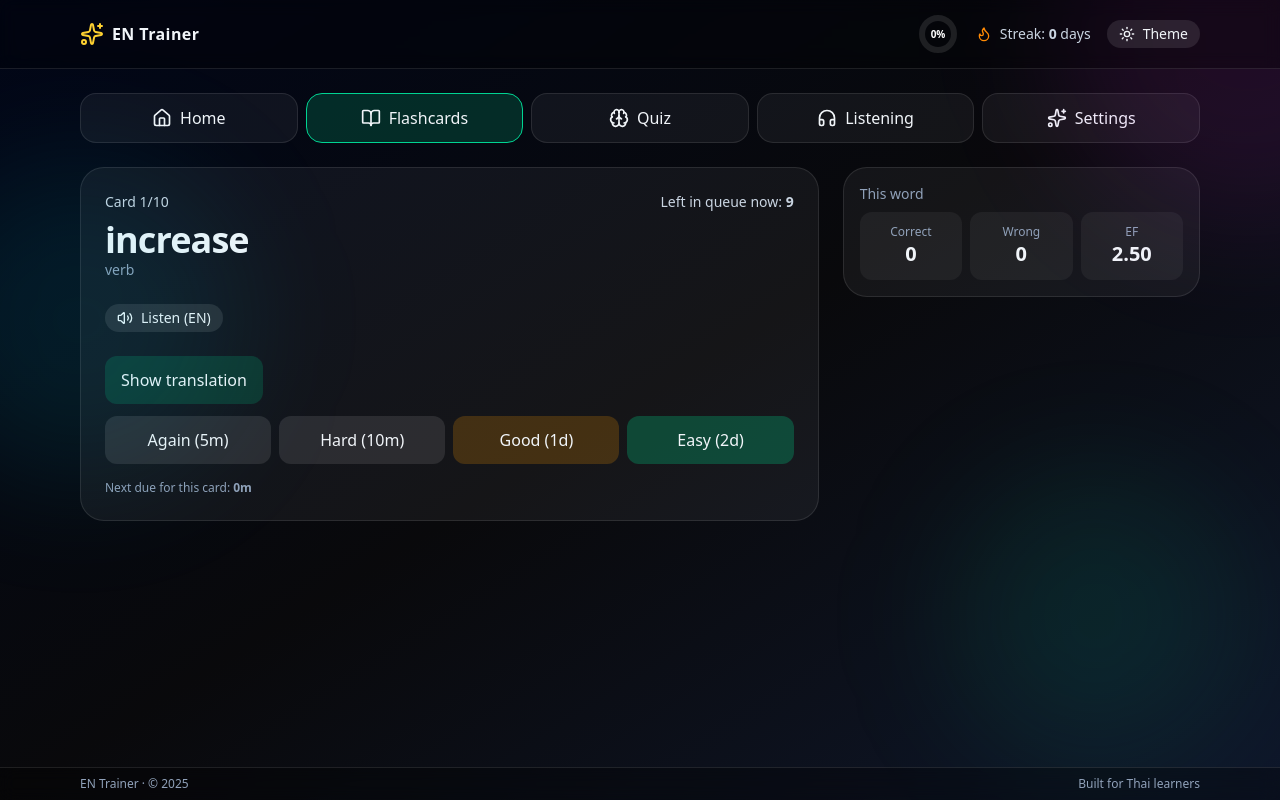
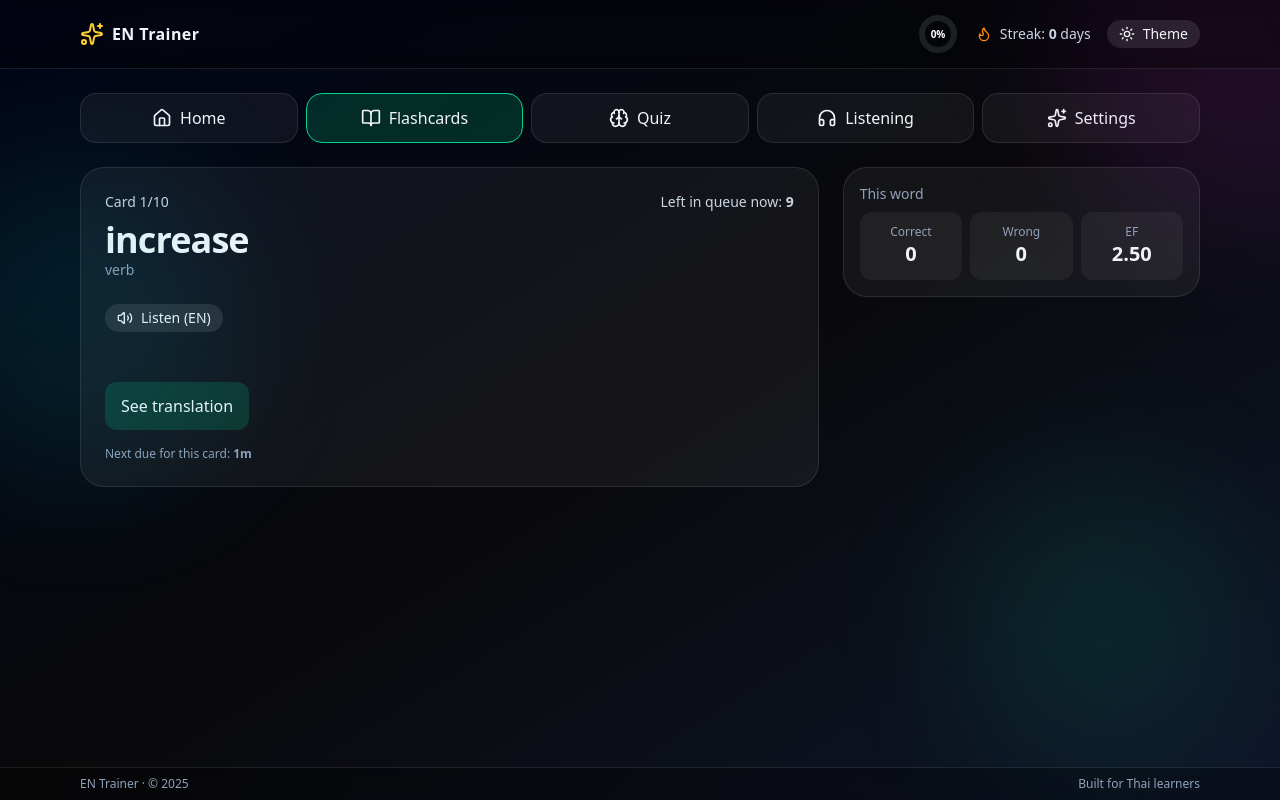
Before and after one commit to KornKongpob/en-trainer, a React (Vite) app: page / in a window 1280 px wide. Both pictures are taken after a click on the button "Flashcards". Built offline with nearby package versions, Linux system fonts and the light colour scheme.

Commit message:
Flashcards: hide grading until 'See translation' is clicked

```diff
--- a/src/tabs/Flashcards.jsx
+++ b/src/tabs/Flashcards.jsx
@@ -1,258 +1,24 @@
 // src/tabs/Flashcards.jsx
 import React, { useEffect, useMemo, useRef, useState } from "react";
 import { CheckCircle2, Volume2 } from "lucide-react";
+import {
+  safeProgress,
+  previewLabel,
+  applyGradeUpdate,
+  todayKey,
+  nowMs,
+  MS,
+  humanizeMs,
+} from "../srs/engine";
 
-/* ========= Local helpers ========= */
 const classNames = (...a) => a.filter(Boolean).join(" ");
-const toKeyDate = (d = new Date()) => {
-  const y = d.getFullYear();
-  const m = String(d.getMonth() + 1).padStart(2, "0");
-  const day = String(d.getDate()).padStart(2, "0");
-  return `${y}-${m}-${day}`;
-};
-const fromKeyDate = (k) => {
-  const [y, m, d] = String(k || "").split("-").map(Number);
-  return new Date(y || 1970, (m || 1) - 1, d || 1);
-};
-const todayKey = () => toKeyDate();
-const nowMs = () => Date.now();
-const MS = { min: 60_000, hour: 3_600_000, day: 86_400_000 };
 
-function humanizeMs(ms) {
-  if (!Number.isFinite(ms) || ms <= 0) return "0m";
-  if (ms < MS.hour) return `${Math.max(1, Math.round(ms / MS.min))}m`;
-  if (ms < MS.day) return `${Math.max(1, Math.round(ms / MS.hour))}h`;
-  return `${Math.max(1, Math.round(ms / MS.day))}d`;
-}
-
-function safeProgress(p) {
-  // Always provide sane defaults so UI never crashes
-  return {
-    ef: 2.5,
-    interval: 0,
-    reps: 0,
-    reviews: 0,
-    correct: 0,
-    wrong: 0,
-    introduced: false,
-    introducedOn: null,
-    due: todayKey(),
-    dueAt: nowMs(),
-    lastLatencyMs: null,
-    avgLatencyMs: null,
-    latencyCount: 0,
-    latencyHistory: [],
-    penaltyDateKey: null,
-    penaltyLevelToday: 0,
-    ...(p || {}),
-  };
-}
-
-/* ========= SM-2 / stages / timing / penalties ========= */
-function sm2Step(progress, quality, baseIntervals) {
-  let { ef = 2.5, interval = 0, reps = 0 } = progress;
-  ef = Math.max(1.3, ef + (0.1 - (5 - quality) * (0.08 + (5 - quality) * 0.02)));
-  if (quality < 3) {
-    interval = Math.max(1, Number(baseIntervals?.hard ?? 1));
-    reps = 0;
-  } else if (reps === 0) {
-    interval = Math.max(1, Number(baseIntervals?.good ?? 2));
-    reps = 1;
-  } else if (reps === 1) {
-    interval = Math.max(interval, Number(baseIntervals?.easy ?? 3));
-    reps = 2;
-  } else {
-    const qMul = quality >= 5 ? 1.25 : 1.0;
-    interval = Math.max(1, Math.round(interval * ef * qMul));
-    reps += 1;
-  }
-  return { ef, interval, reps };
-}
-
-function baseStageFor(progIn) {
-  const prog = safeProgress(progIn);
-  const intro = prog.introducedOn;
-  if (!intro) return "day3plus";
-  const t = todayKey();
-  if (t === intro) return "day1";
-  const introD = fromKeyDate(intro);
-  const tD = fromKeyDate(t);
-  const diffDays = Math.round((tD - introD) / MS.day);
-  if (diffDays === 1) return "day2";
-  return "day3plus";
-}
-
-function computeTimingFactor(latencyMs, timing) {
-  const fast = Math.max(0, Number(timing?.fastMs ?? 5000));
-  const slow = Math.max(fast + 1, Number(timing?.slowMs ?? 25000));
-  const clampMin = Number(timing?.clampMin ?? 0.75);
-  const clampMax = Number(timing?.clampMax ?? 1.25);
-  if (!Number.isFinite(latencyMs)) return 1.0;
-  if (latencyMs <= fast) return clampMax;
-  if (latencyMs >= slow) return clampMin;
-  const t = (latencyMs - fast) / (slow - fast);
-  const mul = clampMax + (clampMin - clampMax) * t;
-  return Math.max(clampMin, Math.min(clampMax, mul));
-}
-
-function penaltyMultiplier(level, grade, penalties) {
-  if (level <= 0) return 1;
-
-  const l1 = penalties?.l1 || { hard: 0.40, good: 0.60, easy: 0.60 };
-  const l2 = penalties?.l2plus || { hard: 0.25, good: 0.50, easy: 0.50 };
-  const compound = !!penalties?.compoundAfterL1;
-  const maxLevel = Math.max(1, Number(penalties?.maxLevel ?? 10));
-  const g = grade === "hard" ? "hard" : grade === "easy" ? "easy" : "good";
-
-  const lvl = Math.min(level, maxLevel);
-  if (lvl === 1) return Number(l1[g] ?? 1);
-
-  // level >= 2
-  const base = Number(l2[g] ?? 1);
-  if (!compound) return base;
-  // compound after L1: apply base^(level-1), clamped
-  const out = Math.pow(base, lvl - 1);
-  return Math.max(0.05, Math.min(1, out));
-}
-
-/**
- * Compute next due. Enforces:
- * - Day1/Day2: Easy days > Good days by at least 1.
- * - Day3+: Easy interval > Good interval by at least 1 day under same timing/penalty conditions.
- */
-function computeNext(progressIn, grade, settings, latencyHintMs) {
-  const progress = safeProgress(progressIn);
-  const { intervals, day1, day2, timing, penalties } = settings || {};
-  const stage = baseStageFor(progress);
-
-  const mkDue = (deltaMs) => {
-    const dueAt = nowMs() + (deltaMs || MS.day);
-    return { dueAt, due: toKeyDate(new Date(dueAt)) };
-  };
-  const dropEF = (ef, amount) => Math.max(1.3, (ef || 2.5) - amount);
-  const dropReps = (r) => Math.max(0, (r || 0) - 1);
-
-  // Day 1
-  if (stage === "day1") {
-    if (grade === "again")
-      return {
-        ef: dropEF(progress.ef, 0.15),
-        interval: 0,
-        reps: dropReps(progress.reps),
-        reviews: progress.reviews,
-        ...mkDue(Math.max(1, Number(day1?.againMins ?? 5)) * MS.min),
-      };
-    if (grade === "hard")
-      return {
-        ef: dropEF(progress.ef, 0.05),
-        interval: 0,
-        reps: progress.reps || 0,
-        reviews: progress.reviews,
-        ...mkDue(Math.max(1, Number(day1?.hardMins ?? 10)) * MS.min),
-      };
-    if (grade === "good") {
-      const s = sm2Step(progress, 4, intervals);
-      const d = Math.max(1, Number(day1?.goodDays ?? 1));
-      return { ...s, interval: d, reviews: progress.reviews, ...mkDue(d * MS.day) };
-    }
-    if (grade === "easy") {
-      const s = sm2Step(progress, 5, intervals);
-      const goodRef = Math.max(1, Number(day1?.goodDays ?? 1));
-      let d = Math.max(1, Number(day1?.easyDays ?? 2));
-      if (d <= goodRef) d = goodRef + 1; // ensure Easy > Good by ≥1 day
-      return { ...s, interval: d, reviews: progress.reviews, ...mkDue(d * MS.day) };
-    }
-  }
-
-  // Day 2
-  if (stage === "day2") {
-    if (grade === "again")
-      return {
-        ef: dropEF(progress.ef, 0.15),
-        interval: 0,
-        reps: dropReps(progress.reps),
-        reviews: progress.reviews,
-        ...mkDue(Math.max(1, Number(day2?.againMins ?? 5)) * MS.min),
-      };
-    if (grade === "hard")
-      return {
-        ef: dropEF(progress.ef, 0.05),
-        interval: 0,
-        reps: progress.reps || 0,
-        reviews: progress.reviews,
-        ...mkDue(Math.max(1, Number(day2?.hardMins ?? 15)) * MS.min),
-      };
-    if (grade === "good") {
-      const s = sm2Step(progress, 4, intervals);
-      const d = Math.max(1, Number(day2?.goodDays ?? 1));
-      return { ...s, interval: d, reviews: progress.reviews, ...mkDue(d * MS.day) };
-    }
-    if (grade === "easy") {
-      const s = sm2Step(progress, 5, intervals);
-      const goodRef = Math.max(1, Number(day2?.goodDays ?? 1));
-      let d = Math.max(1, Number(day2?.easyDays ?? 2));
-      if (d <= goodRef) d = goodRef + 1; // ensure Easy > Good by ≥1 day
-      return { ...s, interval: d, reviews: progress.reviews, ...mkDue(d * MS.day) };
-    }
-  }
-
-  // Day 3+: Again = fixed (configurable) minutes
-  if (grade === "again") {
-    const mins = Math.max(1, Number(penalties?.day3AgainMins ?? 15));
-    return {
-      ef: dropEF(progress.ef, 0.15),
-      interval: 0,
-      reps: dropReps(progress.reps),
-      reviews: progress.reviews,
-      ...mkDue(mins * MS.min),
-    };
-  }
-
-  // Day 3+: H/G/E = SM-2 base * timing factor * penalty multiplier (>=1d)
-  const quality = grade === "hard" ? 2 : grade === "good" ? 4 : 5;
-  const base = sm2Step(progress, quality, intervals || { easy: 3, good: 2, hard: 1 });
-  const tf = computeTimingFactor(
-    Number.isFinite(latencyHintMs) ? latencyHintMs : progress.lastLatencyMs ?? (timing?.fastMs ?? 5000),
-    timing
-  );
-  let days = Math.max(1, Math.round(base.interval * tf));
-
-  const today = todayKey();
-  const level = progress.penaltyDateKey === today ? progress.penaltyLevelToday || 0 : 0;
-  const pMul = penaltyMultiplier(level, grade, penalties);
-  days = Math.max(1, Math.round(days * pMul));
-
-  // Enforce Easy > Good by ≥1 day on Day-3+
-  if (grade === "easy") {
-    const baseGood = sm2Step(progress, 4, intervals || { easy: 3, good: 2, hard: 1 });
-    let goodDays = Math.max(1, Math.round(baseGood.interval * tf));
-    const pMulGood = penaltyMultiplier(level, "good", penalties);
-    goodDays = Math.max(1, Math.round(goodDays * pMulGood));
-    if (days <= goodDays) days = goodDays + 1;
-  }
-
-  return { ef: base.ef, interval: days, reps: base.reps, reviews: progress.reviews, ...mkDue(days * MS.day) };
-}
-
-function previewLabel(progress, grade, settings) {
-  const simulated = computeNext(
-    progress,
-    grade,
-    settings,
-    progress?.lastLatencyMs ?? (settings?.timing?.fastMs ?? 5000)
-  );
-  const delta = Math.max(1, (simulated?.dueAt ?? nowMs()) - nowMs());
-  return humanizeMs(delta);
-}
-
-/* ========= Simple Card wrapper ========= */
 function Card({ children }) {
   return <div className="rounded-3xl border border-white/10 bg-white/5 p-4">{children}</div>;
 }
 
-/* ============================== Component ============================== */
 export default function Flashcards({ store, setStore, onXP, ttsSpeak }) {
-  // Tiny pre-warm for voices (helps Safari / first-time click)
+  // Pre-warm voices (helps Safari / first-time click)
   useEffect(() => {
     try {
       const synth = window?.speechSynthesis;
@@ -262,11 +28,8 @@ export default function Flashcards({ store, setStore, onXP, ttsSpeak }) {
         const prev = synth.onvoiceschanged;
         synth.onvoiceschanged = () => {
           if (prev) {
-            try {
-              prev();
-            } catch {}
+            try { prev(); } catch {}
           }
-          // read once then drop
           synth.getVoices?.();
           synth.onvoiceschanged = null;
         };
@@ -274,7 +37,7 @@ export default function Flashcards({ store, setStore, onXP, ttsSpeak }) {
     } catch {}
   }, []);
 
-  // Build due list safely
+  // Build due list safely (due NOW)
   const dueCards = useMemo(() => {
     const deck = Array.isArray(store?.deck) ? store.deck : [];
     const cards = store?.cards || {};
@@ -286,22 +49,34 @@ export default function Flashcards({ store, setStore, onXP, ttsSpeak }) {
     });
   }, [store?.deck, store?.cards]);
 
+  // Count everything due WITHIN 24h (including current)
+  const within24hCount = useMemo(() => {
+    const deck = Array.isArray(store?.deck) ? store.deck : [];
+    const cards = store?.cards || {};
+    const now = nowMs();
+    return deck.reduce((acc, c) => {
+      const p = safeProgress(cards[c.id]);
+      if (!p.introduced) return acc;
+      const dueAt = typeof p.dueAt === "number" ? p.dueAt : now;
+      if (dueAt - now <= MS.day) acc += 1;
+      return acc;
+    }, 0);
+  }, [store?.deck, store?.cards]);
+
   const [show, setShow] = useState(false);
   const card = dueCards[0] || null;
   const prog = safeProgress(card ? store?.cards?.[card.id] : null);
 
-  // latency capture
+  // latency capture (time to "See translation")
   const viewStartRef = useRef(null);
   const measuredLatencyRef = useRef(null);
 
-  // reset timer when card changes
   useEffect(() => {
     setShow(false);
     measuredLatencyRef.current = null;
     viewStartRef.current = Date.now();
   }, [card?.id]);
 
-  // If nothing due
   if (!card) {
     return (
       <Card>
@@ -316,7 +91,6 @@ export default function Flashcards({ store, setStore, onXP, ttsSpeak }) {
     );
   }
 
-  // Actions
   function onShowTranslation() {
     if (measuredLatencyRef.current == null && viewStartRef.current != null) {
       measuredLatencyRef.current = Date.now() - viewStartRef.current;
@@ -324,77 +98,28 @@ export default function Flashcards({ store, setStore, onXP, ttsSpeak }) {
     setShow(true);
   }
 
-  function updateLatencyStats(updated, latency) {
-    const hist = Array.isArray(updated.latencyHistory) ? [...updated.latencyHistory] : [];
-    hist.push(latency);
-    while (hist.length > 10) hist.shift();
-    const count = (updated.latencyCount || 0) + 1;
-    const avg = Number.isFinite(updated.avgLatencyMs)
-      ? (updated.avgLatencyMs * (count - 1) + latency) / count
-      : latency;
-    return { ...updated, lastLatencyMs: latency, avgLatencyMs: avg, latencyCount: count, latencyHistory: hist };
-  }
-
   function applyGrade(grade) {
-    // stop timer if still running
     let latency = measuredLatencyRef.current;
     if (latency == null && viewStartRef.current != null) {
       latency = Date.now() - viewStartRef.current;
       measuredLatencyRef.current = latency;
     }
 
-    // compute next (uses latency only on Day-3+ H/G/E)
-    const next = computeNext(
-      prog,
-      grade,
-      {
+    const settingsPack = {
       intervals: store?.intervals,
       day1: store?.day1,
       day2: store?.day2,
       timing: store?.timing,
       penalties: store?.penalties,
-      },
-      latency
-    );
-
-    // updated progress
-    let updated = {
-      ...prog,
-      ...next,
-      correct: prog.correct + (grade === "good" || grade === "easy" ? 1 : 0),
-      wrong: prog.wrong + (grade === "again" || grade === "hard" ? 1 : 0),
-      reviews: (prog.reviews || 0) + 1,
     };
 
-    // Day-3+ penalty tracking
-    const stage = baseStageFor(prog);
-    const today = todayKey();
-    if (stage === "day3plus") {
-      if (grade === "again") {
-        const sameDay = prog.penaltyDateKey === today;
-        const level = sameDay ? Math.min(10, (prog.penaltyLevelToday || 0) + 1) : 1;
-        updated.penaltyDateKey = today;
-        updated.penaltyLevelToday = level;
-      } else {
-        updated.penaltyDateKey = today;
-        updated.penaltyLevelToday = 0;
-      }
-    } else {
-      updated.penaltyDateKey = today;
-      updated.penaltyLevelToday = 0;
-    }
-
-    // attach latency stats
-    if (Number.isFinite(latency)) {
-      updated = updateLatencyStats(updated, latency);
-    }
+    const updated = applyGradeUpdate(prog, grade, settingsPack, latency);
 
     setStore((s) => ({ ...s, cards: { ...(s.cards || {}), [card.id]: updated } }));
     onXP?.(grade === "good" || grade === "easy" ? 10 : 4);
     setShow(false);
   }
 
-  // Previews
   const settingsPack = {
     intervals: store?.intervals,
     day1: store?.day1,
@@ -403,34 +128,24 @@ export default function Flashcards({ store, setStore, onXP, ttsSpeak }) {
     penalties: store?.penalties,
   };
   const lblAgain = previewLabel(prog, "again", settingsPack);
-  const lblHard = previewLabel(prog, "hard", settingsPack);
-  const lblGood = previewLabel(prog, "good", settingsPack);
-  const lblEasy = previewLabel(prog, "easy", settingsPack);
+  const lblHard  = previewLabel(prog, "hard", settingsPack);
+  const lblGood  = previewLabel(prog, "good", settingsPack);
+  const lblEasy  = previewLabel(prog, "easy", settingsPack);
 
-  // "Due in" display
   const dueInText = (() => {
     const delta = Math.max(0, (prog?.dueAt ?? nowMs()) - nowMs());
     return humanizeMs(delta);
   })();
 
-  const leftCount = Math.max(0, dueCards.length - 1);
   const positionLabel = `1/${dueCards.length}`;
 
-  // Speak helper: always system TTS here for instant playback
   function speakPreferred(text) {
     try {
-      if (typeof ttsSpeak === "function") {
-        ttsSpeak(text, "en-US");
-        return;
-      }
+      if (typeof ttsSpeak === "function") { ttsSpeak(text, "en-US"); return; }
     } catch {}
-    // ultimate fallback
     try {
-      const synth = window.speechSynthesis;
-      if (!synth) return;
-      const u = new SpeechSynthesisUtterance(String(text));
-      u.lang = "en-US";
-      synth.speak(u);
+      const synth = window.speechSynthesis; if (!synth) return;
+      const u = new SpeechSynthesisUtterance(String(text)); u.lang = "en-US"; synth.speak(u);
     } catch {}
   }
 
@@ -441,7 +156,7 @@ export default function Flashcards({ store, setStore, onXP, ttsSpeak }) {
           <div className="flex items-center justify-between text-sm text-slate-300">
             <span>Card {positionLabel}</span>
             <span>
-              Left in queue now: <b>{leftCount}</b>
+              Left in queue now: <b>{Math.max(0, within24hCount - 1)}</b>
             </span>
           </div>
 
@@ -449,7 +164,7 @@ export default function Flashcards({ store, setStore, onXP, ttsSpeak }) {
           <div className="text-sm text-slate-400">{card.pos}</div>
 
           {!show && (
-            <div className="mt-6">
+            <div className="mt-6 flex items-center gap-2">
               <button
                 onClick={() => speakPreferred(card.en)}
                 className="inline-flex items-center gap-2 rounded-full bg-white/10 hover:bg-white/20 px-3 py-1 text-sm"
@@ -463,9 +178,7 @@ export default function Flashcards({ store, setStore, onXP, ttsSpeak }) {
             <div className="mt-6 space-y-2">
               <div className="text-xl">{card.th}</div>
               {card.example ? (
-                <div className="text-sm text-slate-300">
-                  Example: <i>{card.example}</i>
-                </div>
+                <div className="text-sm text-slate-300">Example: <i>{card.example}</i></div>
               ) : null}
               {card.syn ? (
                 <div className="text-sm text-emerald-200/90">
@@ -476,33 +189,35 @@ export default function Flashcards({ store, setStore, onXP, ttsSpeak }) {
           )}
 
           <div className="mt-auto pt-6 space-y-3">
+            {/* Flip first */}
             <button
               onClick={onShowTranslation}
-              className="w-full sm:w-auto rounded-xl bg-emerald-500/20 hover:bg-emerald-500/30 px-4 py-3 text-center"
+              disabled={show}
+              className={classNames(
+                "w-full sm:w-auto rounded-xl px-4 py-3 text-center",
+                show ? "bg-white/10 cursor-not-allowed" : "bg-emerald-500/20 hover:bg-emerald-500/30"
+              )}
             >
-              Show translation
+              See translation
             </button>
 
-            <div className="grid grid-cols-4 gap-2">
+            {/* Grade buttons only AFTER reveal */}
+            {show && (
+              <div className="grid grid-cols-1 sm:grid-cols-4 gap-2">
                 <button onClick={() => applyGrade("again")} className="w-full rounded-xl bg-white/10 hover:bg-white/20 px-4 py-3">
                   Again ({lblAgain})
                 </button>
                 <button onClick={() => applyGrade("hard")} className="w-full rounded-xl bg-white/10 hover:bg-white/20 px-4 py-3">
                   Hard ({lblHard})
                 </button>
-              <button
-                onClick={() => applyGrade("good")}
-                className="w-full rounded-xl bg-amber-500/20 hover:bg-amber-500/30 px-4 py-3"
-              >
+                <button onClick={() => applyGrade("good")} className="w-full rounded-xl bg-amber-500/20 hover:bg-amber-500/30 px-4 py-3">
                   Good ({lblGood})
                 </button>
-              <button
-                onClick={() => applyGrade("easy")}
-                className="w-full rounded-xl bg-emerald-500/30 hover:bg-emerald-500/40 px-4 py-3"
-              >
+                <button onClick={() => applyGrade("easy")} className="w-full rounded-xl bg-emerald-500/30 hover:bg-emerald-500/40 px-4 py-3">
                   Easy ({lblEasy})
                 </button>
               </div>
+            )}
 
             <div className="text-xs text-slate-400 pt-1">
               Next due for this card: <b>{dueInText}</b>
```
Lines whose indentation alone changed are shown as unchanged.
